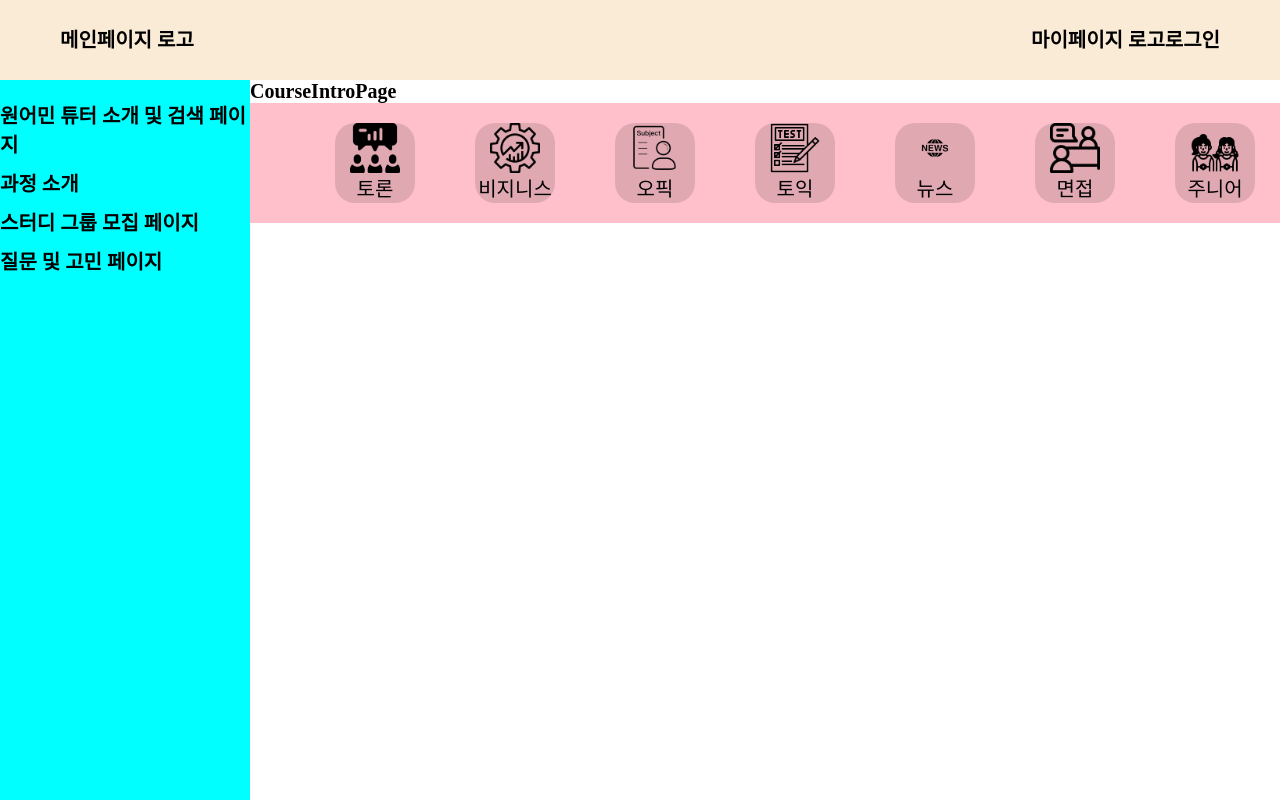
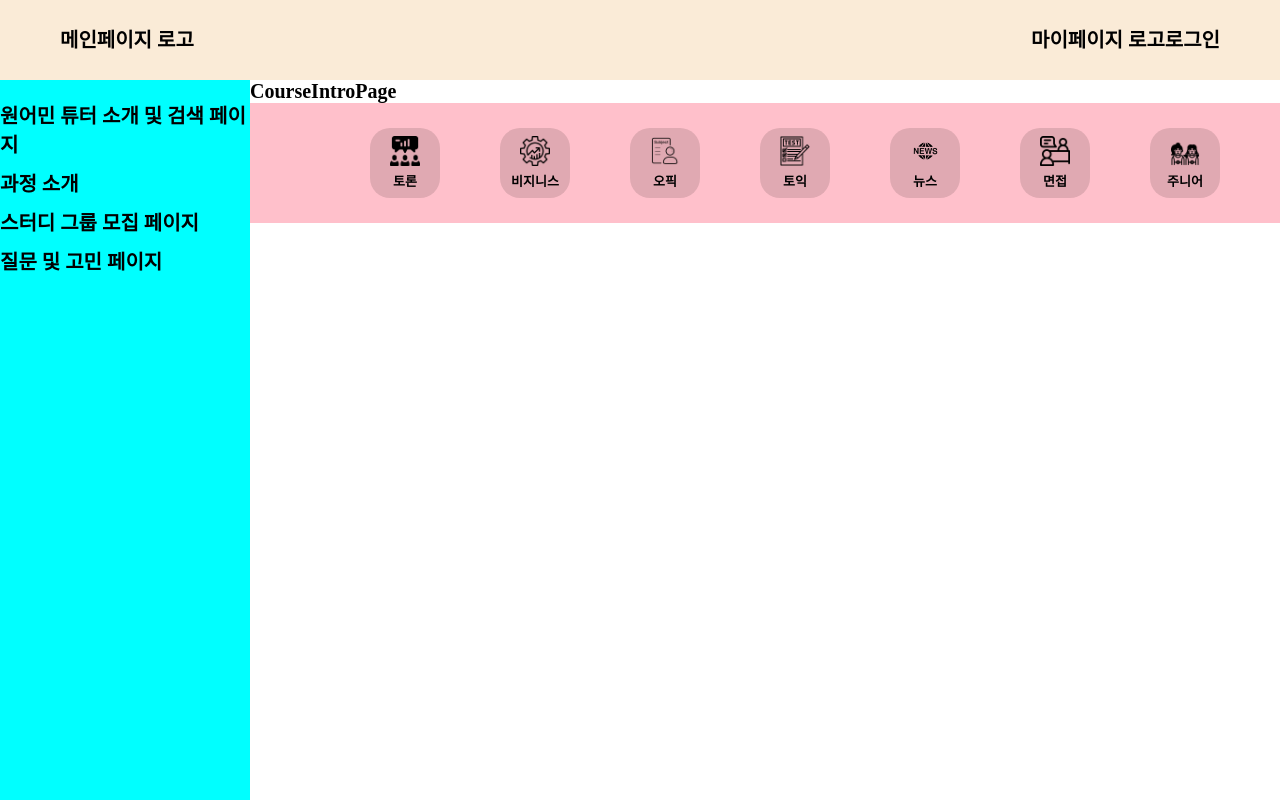
Before and after one commit to seonseon1515/english_speaking_site, a React (Create React App) app in the folder front/: page /introduce in a window 1280 px wide. Built offline with nearby package versions, Linux system fonts and the light colour scheme.

Commit message:
css 폰트 사이즈 및 이미지 크기 수정

```diff
--- a/front/src/components/introduce/CourseMenu.tsx
+++ b/front/src/components/introduce/CourseMenu.tsx
@@ -33,7 +33,7 @@ export default function CourseMenu() {
       <div onClick={()=>clickedCourseMenu(setBusinessMenu)} style={businessMenu} className='courseMenu business'><img className='courseMenuImg' src={`${process.env.PUBLIC_URL}/img/business.png`} alt="business" /><p className='courseText'>비지니스</p></div>
       <div onClick={()=>clickedCourseMenu(setOpicMenu)} style={opicMenu} className='courseMenu opic'><img className='courseMenuImg' src={`${process.env.PUBLIC_URL}/img/opic.png`} alt="opic" /><p className='courseText'>오픽</p></div>
       <div onClick={()=>clickedCourseMenu(setToeicMenu)} style={toeicMenu} className='courseMenu toeic'><img className='courseMenuImg' src={`${process.env.PUBLIC_URL}/img/toeic.png`} alt="toeic" /><p className='courseText'>토익</p></div>
-      <div onClick={()=>clickedCourseMenu(setNewsMenu)} style={newsMenu} className='courseMenu news'><img className='courseMenuImg' src={`${process.env.PUBLIC_URL}/img/news.png`} alt="news" /><p className='courseText'>뉴스</p></div>
+      <div onClick={()=>clickedCourseMenu(setNewsMenu)} style={newsMenu} className='courseMenu news'><img className='courseMenuImg news' src={`${process.env.PUBLIC_URL}/img/news.png`} alt="news" /><p className='courseText'>뉴스</p></div>
       <div onClick={()=>clickedCourseMenu(setInterviewMenu)} style={interviewMenu} className='courseMenu interview'><img className='courseMenuImg' src={`${process.env.PUBLIC_URL}/img/interview.png`} alt="interview" /><p className='courseText'>면접</p></div>
       <div onClick={()=>clickedCourseMenu(setJuniorMenu)} style={juniorMenu} className='courseMenu junior'><img className='courseMenuImg' src={`${process.env.PUBLIC_URL}/img/junior.png`} alt="junior" /> <p className='courseText'>주니어</p></div>
     </div>
--- a/front/src/css/introduce_css/CourseMenu.scss
+++ b/front/src/css/introduce_css/CourseMenu.scss
@@ -7,19 +7,27 @@
 
     .courseMenu {
     margin-left: 3em;
-    width: 80px;
-    height:80px;
+    width: 70px;
+    height:70px;
     display: flex;
+    justify-content: center;
     align-items: center;
     flex-direction: column;
     background-color: #e0a9b2;
     border-radius: 20px;
+
     }
 
+
     .courseMenuImg{
-      width: 50px;
-      height: 50px;
+      width: 30px;
+      height: 30px;
       object-fit: contain;
+
+
+    &.news{
+      width: 45px;
+    }
 
     }
 
@@ -29,6 +37,9 @@
     }
 
     .courseText{
+      margin-top: 5px;
       text-align: center;
+      font-size: 13px;
+      font-weight: 900;
     }
   }
```
